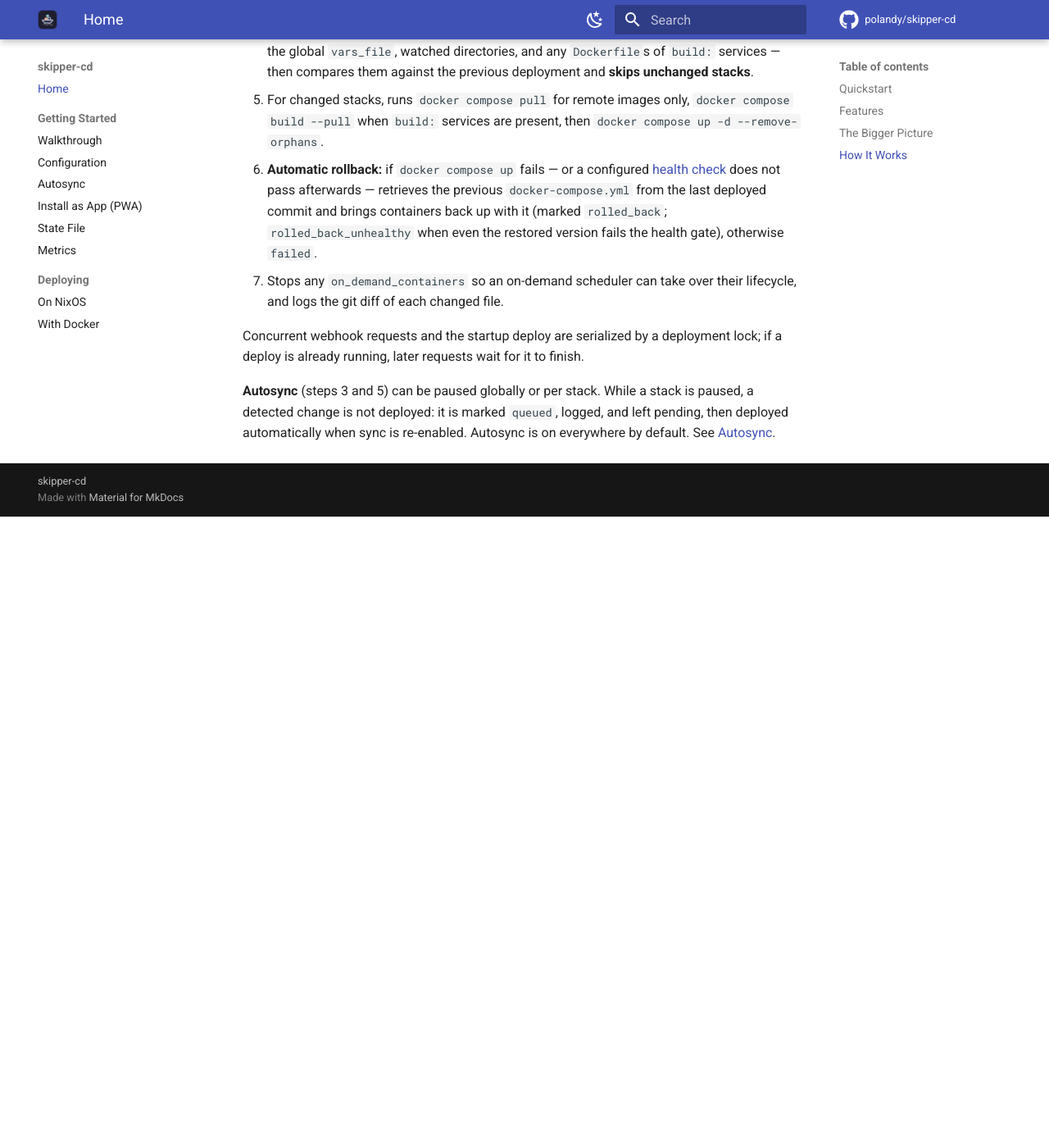
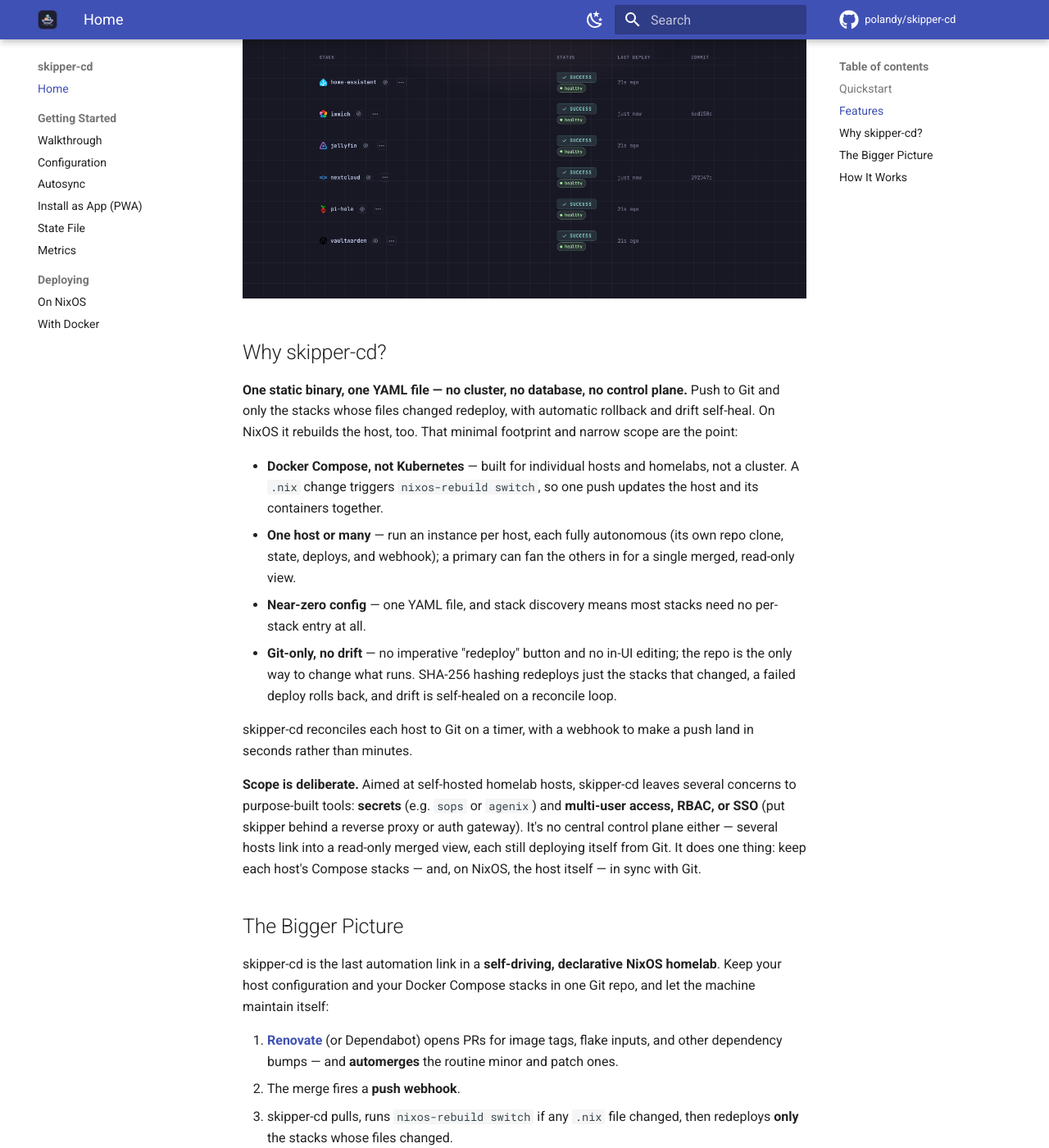
Before and after one commit to polandy/skipper-cd, an MkDocs documentation site: the page built from docs/index.md, in a window 1280 px wide and 1400 px high, scrolled down 2414 px. Shown: the whole window at 82% size. Built offline with MkDocs 1.6.1 and Material for MkDocs 9.7.7, drawn with Linux system fonts in a browser that asks for light colours; comment, search, counter and statistics services are not loaded; before the commit the page ends 3044 px from its top, so only the background shows below that; some of the changed text lies outside the part shown.

Commit message:
docs: add "Why skipper-cd?" section, logo, and UI screenshots (#202)
Add a "Why skipper-cd?" positioning section to README and the docs landing page (minimal-footprint + Compose/NixOS niche, reconcile-core/webhook-accelerator, deliberate-scope note; no comparison table). Add the logo and two rendered UI screenshots (Deploys, Stacks) to docs/index.md. Add safety admonitions: rollback restores the compose file not data, and automerge minor/patch not major.

Docs-only. No ADR, no nav change.

```diff
--- a/docs/index.md
+++ b/docs/index.md
@@ -1,6 +1,12 @@
+<p align="center">
+  <img src="assets/skipper-cd-logo.png" alt="skipper-cd logo" width="160">
+</p>
+
 # skipper-cd
 
 *Simple, fast GitOps CD for Docker Compose — push to Git, redeploy only what changed*
+
+![skipper-cd's Deploys view — a live, newest-first feed of every deploy with its status and health](assets/screenshots/deploys.png)
 
 skipper-cd is a lightweight CD tool that listens for push webhooks, maintains a local clone of a Git repository, and redeploys only the Docker Compose stacks whose files actually changed. On NixOS it can also run `nixos-rebuild switch` when your `.nix` files change — closing the GitOps loop for the whole host. Pair it with automated dependency updates (e.g. [Renovate](https://docs.renovatebot.com/)) — which can even automerge routine minor and patch bumps — and the loop runs itself: each merge rebuilds the NixOS host and redeploys only the stacks it changed, with no manual steps. Unchanged stacks are skipped automatically.
 
@@ -36,6 +42,21 @@
 - **Observability** — Prometheus metrics and a `/healthz` endpoint out of the box.
 - **Secure webhooks** — HMAC-SHA256 signature verification for Gitea and GitHub/Forgejo.
 
+![skipper-cd's Stacks view — every stack skipper owns, with its last outcome, health, and deployed commit](assets/screenshots/stacks.png)
+
+## Why skipper-cd?
+
+**One static binary, one YAML file — no cluster, no database, no control plane.** Push to Git and only the stacks whose files changed redeploy, with automatic rollback and drift self-heal. On NixOS it rebuilds the host, too. That minimal footprint and narrow scope are the point:
+
+- **Docker Compose, not Kubernetes** — built for individual hosts and homelabs, not a cluster. A `.nix` change triggers `nixos-rebuild switch`, so one push updates the host and its containers together.
+- **One host or many** — run an instance per host, each fully autonomous (its own repo clone, state, deploys, and webhook); a primary can fan the others in for a single merged, read-only view.
+- **Near-zero config** — one YAML file, and stack discovery means most stacks need no per-stack entry at all.
+- **Git-only, no drift** — no imperative "redeploy" button and no in-UI editing; the repo is the only way to change what runs. SHA-256 hashing redeploys just the stacks that changed, a failed deploy rolls back, and drift is self-healed on a reconcile loop.
+
+skipper-cd reconciles each host to Git on a timer, with a webhook to make a push land in seconds rather than minutes.
+
+**Scope is deliberate.** Aimed at self-hosted homelab hosts, skipper-cd leaves several concerns to purpose-built tools: **secrets** (e.g. `sops` or `agenix`) and **multi-user access, RBAC, or SSO** (put skipper behind a reverse proxy or auth gateway). It's no central control plane either — several hosts link into a read-only merged view, each still deploying itself from Git. It does one thing: keep each host's Compose stacks — and, on NixOS, the host itself — in sync with Git.
+
 ## The Bigger Picture
 
 skipper-cd is the last automation link in a **self-driving, declarative NixOS homelab**. Keep your host configuration and your Docker Compose stacks in one Git repo, and let the machine maintain itself:
@@ -46,6 +67,9 @@
 4. Everything unchanged keeps running, untouched.
 
 The payoff: your homelab stays current and fully declarative with **Git as the single source of truth** — and you only step in for the changes that genuinely need a human (major bumps, breaking notes).
+
+!!! warning "Automerge minor and patch, not major"
+    skipper-cd deploys whatever lands on the branch, unattended — so scope Renovate's (or Dependabot's) automerge to **minor and patch** bumps, which respect semver's backward-compatibility promise. Leave **major** bumps for a human to merge: they can carry breaking config changes or one-way data migrations that an [automatic rollback cannot undo](configuration.md#health-check-gated-rollback).
 
 ## How It Works
 
```
Also changed, not shown: README.md (+15 -0 lines), docs/configuration.md (+3 -0 lines), docs/assets/screenshots/deploys.png (added), docs/assets/screenshots/stacks.png (added).
